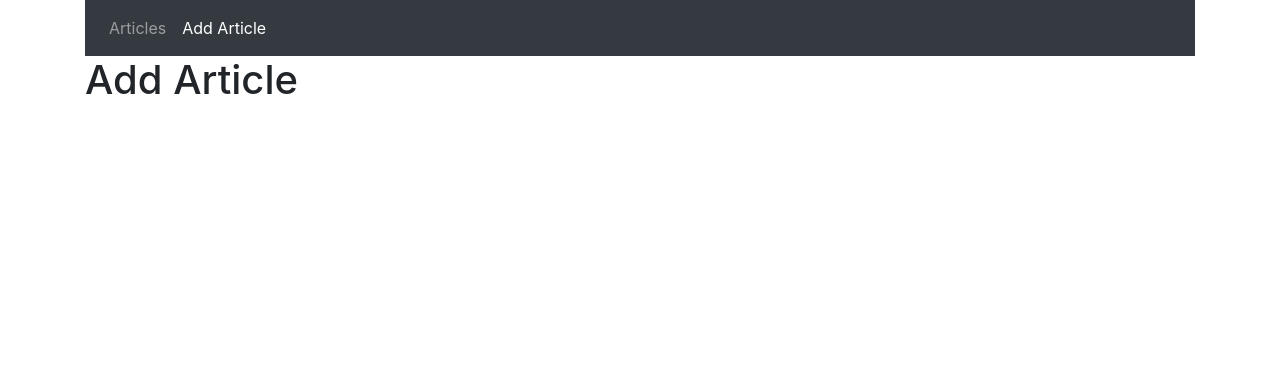
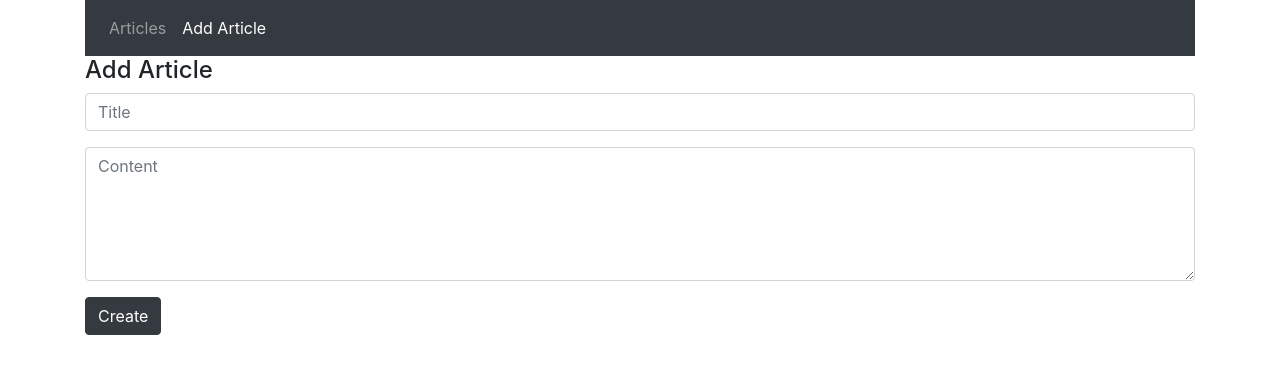
Before and after one commit to jehadnasser/vagrant-react-articles-sprig-boot-rest-api, a React (Create React App) app in the folder application/: page /articles/new in a window 1280 px wide. Shown: the top 374 px of the page. Built offline with nearby package versions, Linux system fonts and the light colour scheme; no server answers.

Commit message:
Post Articles - Connect the ArticleAdd Component

```diff
--- a/application/src/actions/index.js
+++ b/application/src/actions/index.js
@@ -1,6 +1,8 @@
 import axios from 'axios';
+import history from '../history';
 
 export const RECEIVE_ARTICLES = 'GET_ARTICLES';
+export const ADD_ARTICLE = 'ADD_ARTICLE';
 
 const apiUrl = process.env.REACT_APP_ARTICLES_API_URL;
 
@@ -13,3 +15,17 @@ export const getArticles = () => {
       .catch(error => { throw(error); });
   };
 };
+
+export const addArticle = ({ title, content }) => {
+  return (dispatch) => {
+    return axios.post(`${apiUrl}`, {title, content})
+      .then(response => {
+        let data = response.data;
+        dispatch({type: ADD_ARTICLE, payload: {id: data.id, title: data.title, content: data.content}})
+      })
+      .then(() => {
+        history.push("/articles")
+      })
+      .catch(error => { throw(error) });
+  };
+};
--- a/application/src/components/ArticleAdd.jsx
+++ b/application/src/components/ArticleAdd.jsx
@@ -1,4 +1,39 @@
 import React from 'react';
-export default function Placeholder() {
-  return (<h1>Add Article</h1>);
+import { connect } from 'react-redux';
+import { addArticle } from '../actions';
+
+class ArticleAdd extends React.Component {
+  state = { title: '', content: '' };
+
+  handleChange = (event) => {
+    this.setState({ [event.target.name]: event.target.value });
+  };
+
+  handleSubmit = (event) => {
+    event.preventDefault();
+    this.props.addArticle(this.state);
+  };
+
+  render() {
+    return (
+      <div>
+        <h4>Add Article</h4>
+        <form onSubmit={ this.handleSubmit }>
+          <div className="form-group">
+            <input type="text" name="title" required value={this.state.title} onChange={this.handleChange}
+              className="form-control" placeholder="Title" />
+          </div>
+          <div className="form-group">
+            <textarea name="content" rows="5" required value={this.state.content} onChange={this.handleChange}
+              className="form-control" placeholder="Content" />
+          </div>
+          <button type="submit" className="btn btn-dark">Create</button>
+        </form>
+      </div>
+    );
+  }
 }
+
+const mapDispatchToProps = { addArticle };
+
+export default connect(null, mapDispatchToProps)(ArticleAdd);
--- a/application/src/reducers/articlesReducer.js
+++ b/application/src/reducers/articlesReducer.js
@@ -1,11 +1,13 @@
-import { RECEIVE_ARTICLES } from '../actions';
+import { RECEIVE_ARTICLES, ADD_ARTICLE } from '../actions';
 
 const initialState = { articles: [] }
 export default function articlesReducer(state = initialState, action) {
   switch (action.type) {
     case RECEIVE_ARTICLES:
       return action.articles;
-    default:
-      return state;
+      case ADD_ARTICLE:
+        return [action.payload, ...state];
+      default:
+        return state;
   }
 }
```
